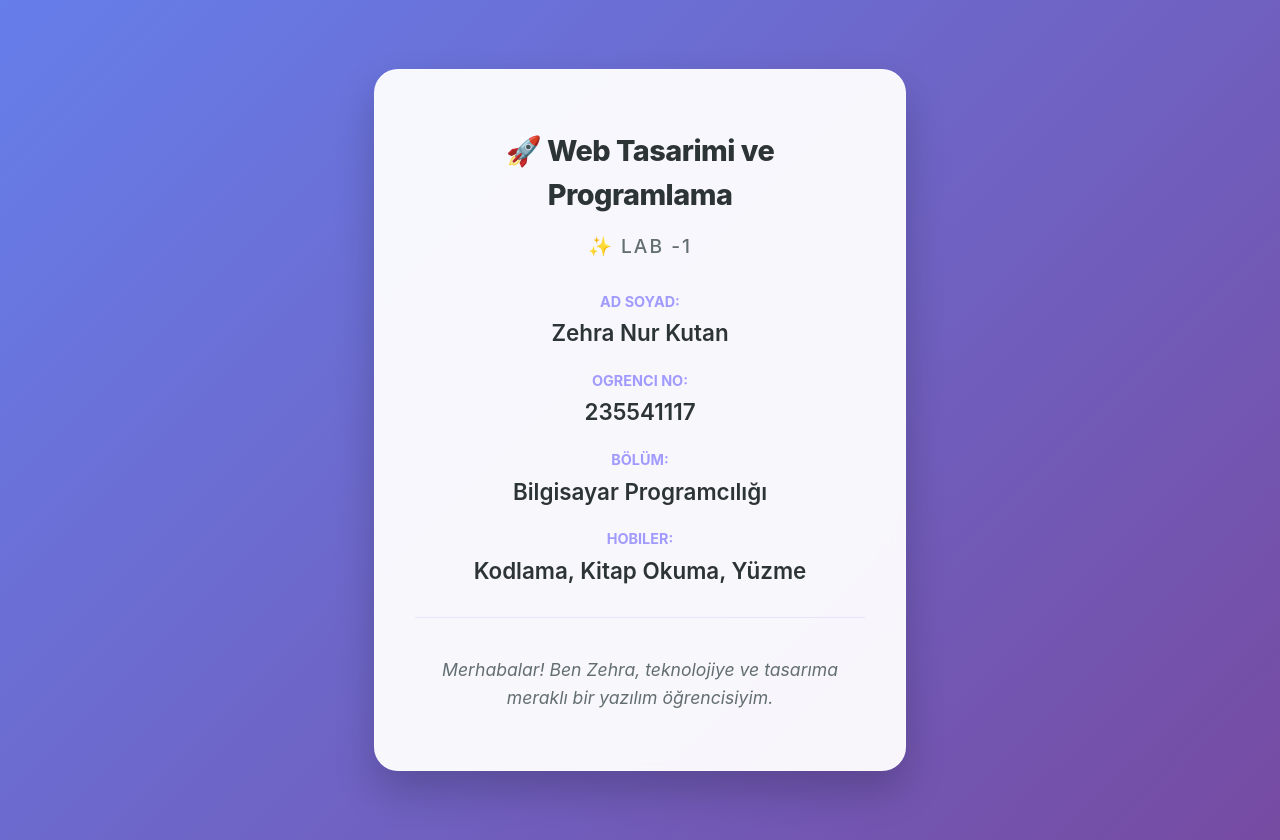
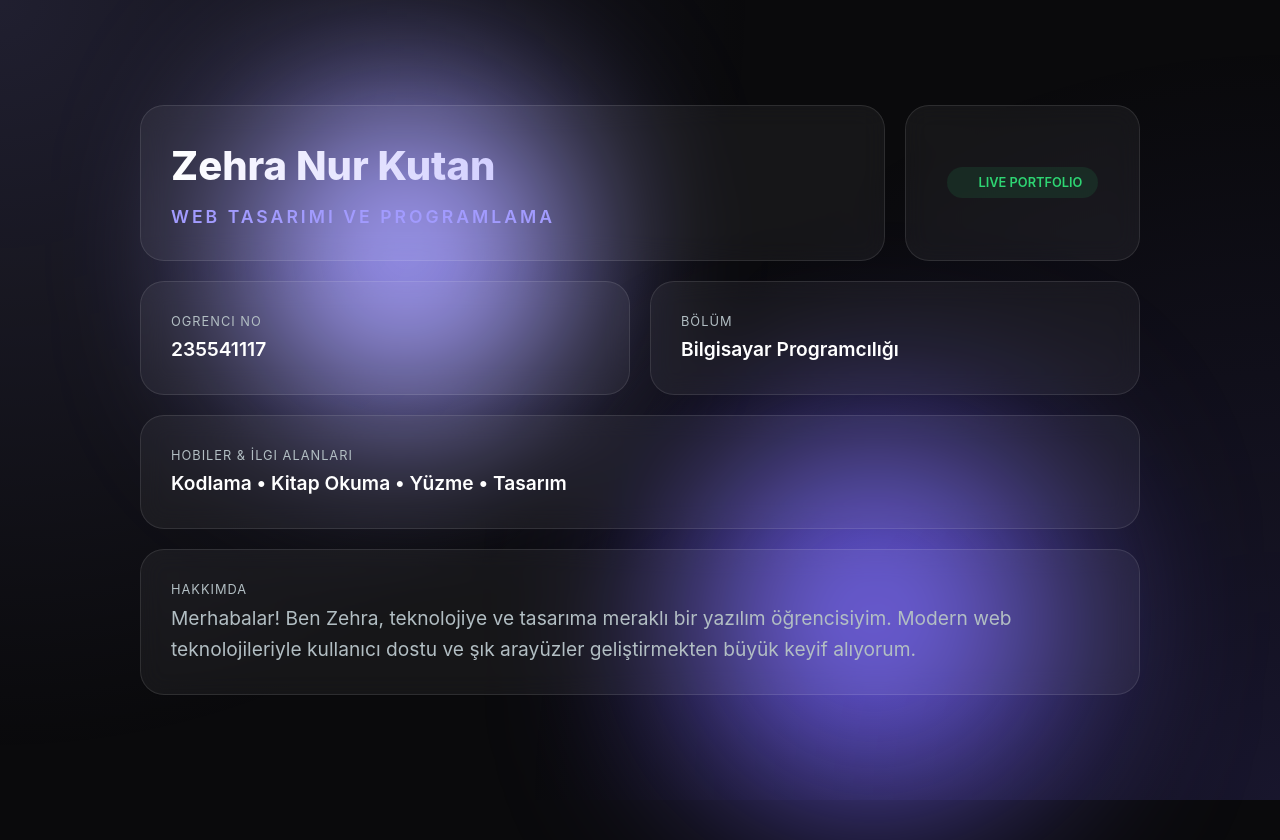
Before and after one commit to ZehraNurKutan/web-lab-hello, a React (Vite) app: page / in a window 1280 px wide. After the commit the page ends 800 px from the top, so only its background shows below. Built offline with nearby package versions, Linux system fonts and the light colour scheme.

Commit message:
feat: implement premium bento grid and glassmorphism ui

```diff
--- a/src/App.css
+++ b/src/App.css
@@ -1,68 +1,190 @@
+:root {
+  --bg-dark: #0a0a0c;
+  --accent-primary: #a29bfe;
+  --accent-secondary: #6c5ce7;
+  --glass-bg: rgba(255, 255, 255, 0.05);
+  --glass-border: rgba(255, 255, 255, 0.1);
+  --text-main: #ffffff;
+  --text-muted: #b2bec3;
+}
+
+* {
+  margin: 0;
+  padding: 0;
+  box-sizing: border-box;
+}
+
+body {
+  font-family: 'Inter', -apple-system, BlinkMacSystemFont, "Segoe UI", Roboto, sans-serif;
+  background-color: var(--bg-dark);
+  color: var(--text-main);
+  overflow-x: hidden;
+}
+
 .app-container {
   min-height: 100vh;
+  padding: 40px 20px;
   display: flex;
   justify-content: center;
   align-items: center;
-  background: linear-gradient(135deg, #667eea 0%, #764ba2 100%);
-  padding: 20px;
+  position: relative;
+  background: radial-gradient(circle at 0% 0%, rgba(162, 155, 254, 0.15) 0%, transparent 50%),
+              radial-gradient(circle at 100% 100%, rgba(108, 92, 231, 0.15) 0%, transparent 50%);
 }
 
-.info-card {
-  background: rgba(255, 255, 255, 0.95);
-  backdrop-filter: blur(10px);
-  padding: 40px;
-  border-radius: 24px;
-  box-shadow: 0 20px 40px rgba(0, 0, 0, 0.2);
-  text-align: center;
-  max-width: 450px;
-  width: 100%;
-  border: 1px solid rgba(255, 255, 255, 0.3);
-  transition: transform 0.3s ease;
+/* Animated Background Orbs */
+.app-container::before,
+.app-container::after {
+  content: '';
+  position: absolute;
+  width: 300px;
+  height: 300px;
+  border-radius: 50%;
+  filter: blur(80px);
+  z-index: -1;
+  animation: float 20s infinite alternate;
 }
 
-.info-card:hover {
-  transform: translateY(-5px);
+.app-container::before {
+  background: var(--accent-primary);
+  top: 10%;
+  left: 20%;
 }
 
+.app-container::after {
+  background: var(--accent-secondary);
+  bottom: 10%;
+  right: 20%;
+  animation-delay: -10s;
+}
+
+@keyframes float {
+  0% { transform: translateY(0) scale(1); }
+  100% { transform: translateY(50px) scale(1.2); }
+}
+
+/* Page Layout */
+.bento-grid {
+  display: grid;
+  grid-template-columns: repeat(4, 1fr);
+  grid-template-rows: auto;
+  gap: 20px;
+  max-width: 1000px;
+  width: 100%;
+}
+
+/* Card Base */
+.glass-card {
+  background: var(--glass-bg);
+  backdrop-filter: blur(12px);
+  -webkit-backdrop-filter: blur(12px);
+  border: 1px solid var(--glass-border);
+  border-radius: 24px;
+  padding: 30px;
+  transition: all 0.4s cubic-bezier(0.175, 0.885, 0.32, 1.275);
+  display: flex;
+  flex-direction: column;
+  justify-content: center;
+}
+
+.glass-card:hover {
+  transform: translateY(-8px);
+  border-color: var(--accent-primary);
+  background: rgba(255, 255, 255, 0.08);
+  box-shadow: 0 20px 40px rgba(0, 0, 0, 0.4);
+}
+
+/* Bento Item Specifics */
+.header-card {
+  grid-column: span 3;
+  text-align: left;
+}
+
+.status-card {
+  grid-column: span 1;
+  align-items: center;
+  text-align: center;
+}
+
+.info-card-mini {
+  grid-column: span 2;
+}
+
+.intro-card {
+  grid-column: span 4;
+}
+
+/* Typography */
 h1 {
-  font-size: 1.8rem;
-  color: #2d3436;
-  margin-bottom: 10px;
+  font-size: 2.5rem;
   font-weight: 800;
-  letter-spacing: -0.5px;
+  margin-bottom: 8px;
+  background: linear-gradient(90deg, #fff, #a29bfe);
+  -webkit-background-clip: text;
+  background-clip: text;
+  -webkit-text-fill-color: transparent;
 }
 
 h2 {
-  font-size: 1.2rem;
-  color: #636e72;
-  margin-bottom: 30px;
+  font-size: 1.1rem;
+  color: var(--accent-primary);
   text-transform: uppercase;
-  letter-spacing: 2px;
-  font-weight: 500;
+  letter-spacing: 3px;
+  font-weight: 600;
 }
 
 .label {
-  color: #a29bfe;
-  font-size: 0.9rem;
-  font-weight: 700;
+  font-size: 0.8rem;
+  color: var(--text-muted);
   text-transform: uppercase;
+  letter-spacing: 1px;
   margin-bottom: 4px;
-  margin-top: 20px;
 }
 
 .value {
-  color: #2d3436;
-  font-size: 1.4rem;
+  font-size: 1.2rem;
   font-weight: 600;
-  margin: 0;
 }
 
-.intro {
-  margin-top: 30px;
-  padding-top: 20px;
-  border-top: 1px solid rgba(162, 155, 254, 0.2);
-  color: #636e72;
-  font-style: italic;
-  font-size: 1.1rem;
+.intro-text {
+  font-size: 1.2rem;
   line-height: 1.6;
+  color: var(--text-muted);
 }
+
+/* Status Indicator */
+.status-pill {
+  background: rgba(46, 213, 115, 0.1);
+  color: #2ed573;
+  padding: 6px 16px;
+  border-radius: 20px;
+  font-size: 0.8rem;
+  font-weight: 600;
+  display: inline-flex;
+  align-items: center;
+  gap: 8px;
+}
+
+.status-dot {
+  width: 8px;
+  height: 8px;
+  background: #2ed573;
+  border-radius: 50%;
+  animation: pulse 2s infinite;
+}
+
+@keyframes pulse {
+  0% { transform: scale(0.95); opacity: 1; }
+  70% { transform: scale(1.5); opacity: 0; }
+  100% { transform: scale(0.95); opacity: 0; }
+}
+
+/* Responsive */
+@media (max-width: 768px) {
+  .bento-grid {
+    grid-template-columns: 1fr;
+  }
+  .header-card, .status-card, .info-card-mini, .intro-card {
+    grid-column: span 1;
+  }
+}
--- a/src/App.tsx
+++ b/src/App.tsx
@@ -3,24 +3,45 @@ import './App.css'
 function App() {
   return (
     <div className="app-container">
-      <div className="info-card">
-        <h1>🚀 Web Tasarimi ve Programlama</h1>
-        <h2>✨ LAB -1</h2>
+      <div className="bento-grid">
+        {/* Header Card */}
+        <div className="glass-card header-card">
+          <h1>Zehra Nur Kutan</h1>
+          <h2>Web Tasarimi ve Programlama</h2>
+        </div>
 
-        <p className="label">Ad Soyad:</p>
-        <p className="value">Zehra Nur Kutan</p>
+        {/* Status Card */}
+        <div className="glass-card status-card">
+          <div className="status-pill">
+            <span className="status-dot"></span>
+            LIVE PORTFOLIO
+          </div>
+        </div>
 
-        <p className="label">Ogrenci No:</p>
-        <p className="value">235541117</p>
+        {/* Info Card: ID */}
+        <div className="glass-card info-card-mini">
+          <p className="label">Ogrenci No</p>
+          <p className="value">235541117</p>
+        </div>
 
-        <p className="label">Bölüm:</p>
-        <p className="value">Bilgisayar Programcılığı</p>
+        {/* Info Card: Department */}
+        <div className="glass-card info-card-mini">
+          <p className="label">Bölüm</p>
+          <p className="value">Bilgisayar Programcılığı</p>
+        </div>
 
-        <p className="label">Hobiler:</p>
-        <p className="value">Kodlama, Kitap Okuma, Yüzme</p>
+        {/* Info Card: Hobbies */}
+        <div className="glass-card intro-card">
+          <p className="label">Hobiler & İlgi Alanları</p>
+          <p className="value">Kodlama • Kitap Okuma • Yüzme • Tasarım</p>
+        </div>
 
-        <div className="intro">
-          <p>Merhabalar! Ben Zehra, teknolojiye ve tasarıma meraklı bir yazılım öğrencisiyim.</p>
+        {/* Intro Card */}
+        <div className="glass-card intro-card">
+          <p className="label">Hakkımda</p>
+          <div className="intro-text">
+            <p>Merhabalar! Ben Zehra, teknolojiye ve tasarıma meraklı bir yazılım öğrencisiyim. Modern web teknolojileriyle kullanıcı dostu ve şık arayüzler geliştirmekten büyük keyif alıyorum.</p>
+          </div>
         </div>
       </div>
     </div>
```
